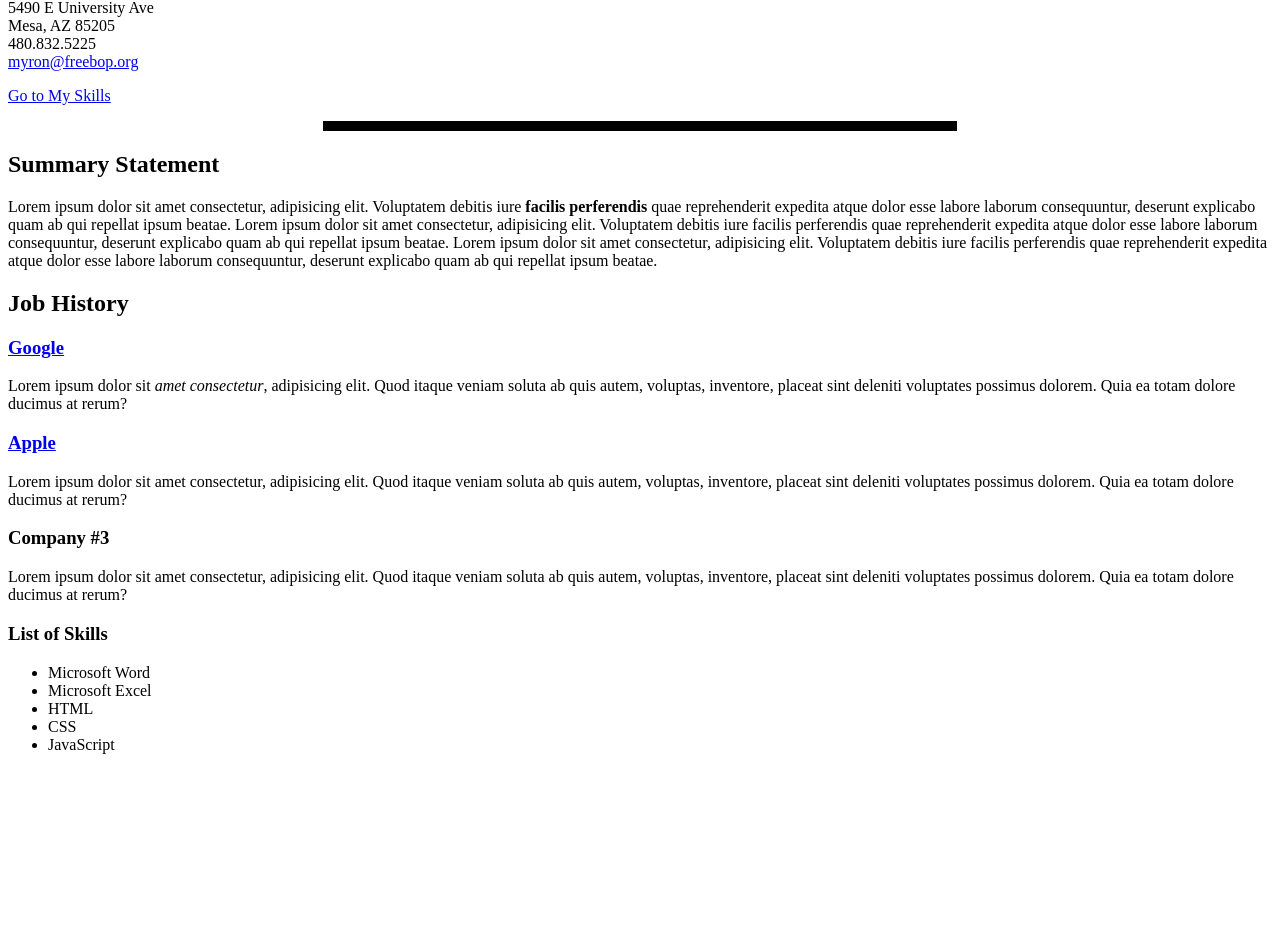
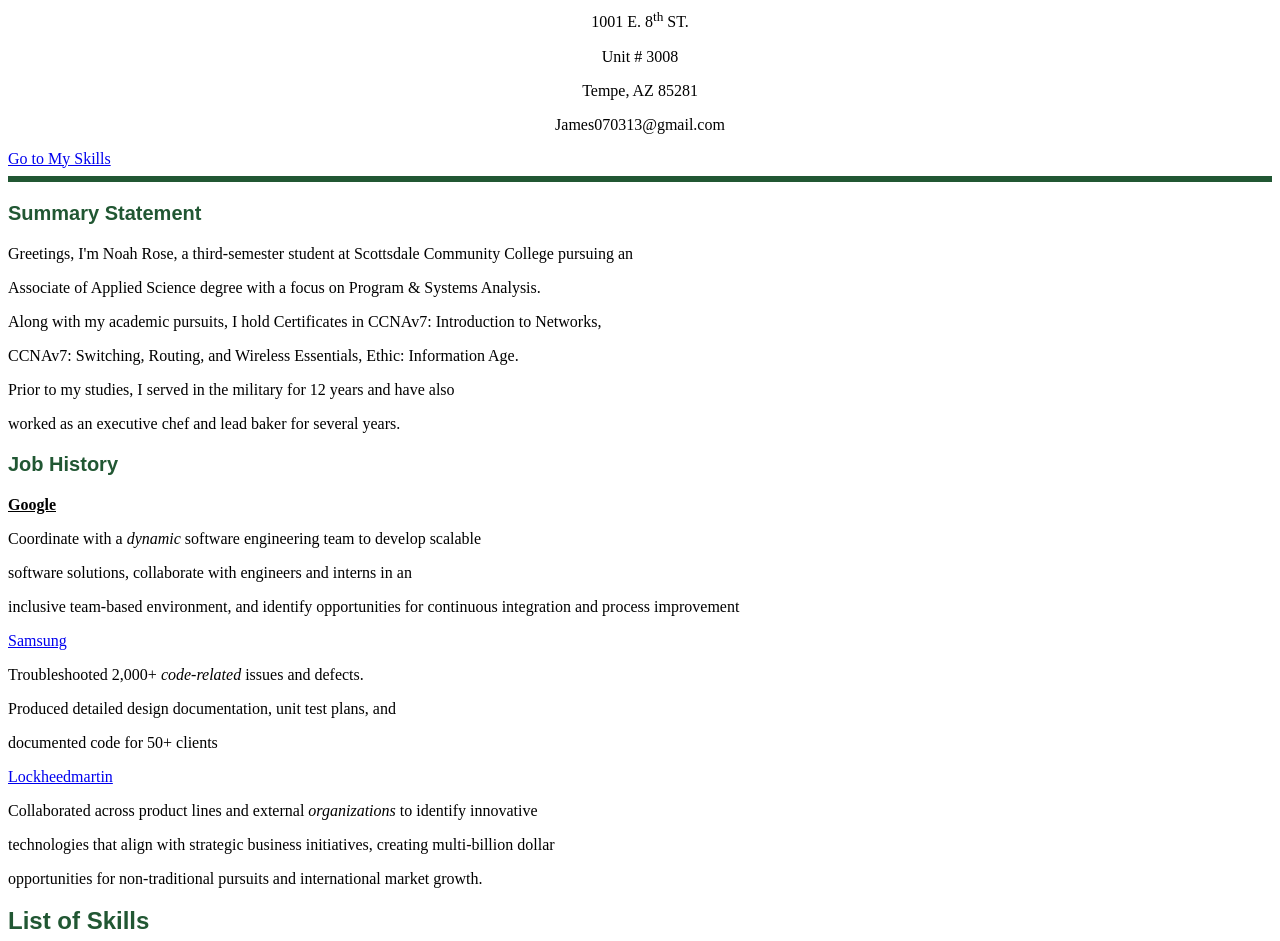
Before and after one commit to noahrose82/CIS133DA, a plain HTML site: page week4/resume.html in a window 1280 px wide. Shown: the part 81-1022 px from the top of the page. Before the commit the page ends 851 px from the top, so only its background shows below. Drawn offline with Linux system fonts and the light colour scheme.

Commit message:
resumewk4

```diff
--- a/week4/resume.html
+++ b/week4/resume.html
@@ -2,55 +2,82 @@
 <html lang="en">
 <head>
     <meta charset="UTF-8">
-    <meta http-equiv="X-UA-Compatible" content="IE=edge">
     <meta name="viewport" content="width=device-width, initial-scale=1.0">
-    <title>Myron Freebop's Online Resume</title>
+    <link rel="stylesheet" type="text/css" href="styles.css">
+    <style>
+        body {
+            font-family: serif;
+            font-size: 16px;
+        }
+        h1, h2, h3 {
+            font-family: sans-serif;
+            color: rgb(33, 87, 51);
+        }
+        h1 {
+            font-size: 36px;
+            text-align: center;
+            background-color: rgb(75, 133, 94);
+        }
+        h2 {
+            font-size: 24px;
+        }
+        h3 {
+            font-size: 20px;
+        }
+        hr {
+            border: 3px solid rgb(33, 87, 51);
+        }
+        #contact-info {
+            text-align: center;
+        }
+        ul {
+            list-style-type: square;
+        }
+    </style>
+    <title>Noah Rose</title>
 </head>
 <body>
-    <h1>Myron Freebop</h1>
-    <p>
-        5490 E University Ave<br />
-        Mesa, AZ 85205<br />
-        480.832.5225<br />
-        <a href="mailto:myron@freebop.org">myron@freebop.org</a>
-    </p>
+    <h1>[Noah Rose]</h1>
+    <div id="contact-info">
+        <p>1001 E. 8<sup>th</sup> ST.</p>
+        <p>Unit # 3008</p>
+        <p>Tempe, AZ 85281</p>
+        <p>James070313@gmail.com</p>
+    </div>
 
-    <p><a href="#skillsList">Go to My Skills</a></p>
+    <a href="https://sites.google.com/view/noahrose/certificates?authuser=0">Go to My Skills</a>
 
-    <hr size="10" width="50%" color="black" />
+    <hr>
 
-    <h2>Summary Statement</h2>
-    <p>
-        Lorem ipsum dolor sit amet consectetur, adipisicing elit. Voluptatem debitis iure <b>facilis perferendis</b> quae reprehenderit expedita atque dolor esse labore laborum consequuntur, deserunt explicabo quam ab qui repellat ipsum beatae.
-        Lorem ipsum dolor sit amet consectetur, adipisicing elit. Voluptatem debitis iure facilis perferendis quae reprehenderit expedita atque dolor esse labore laborum consequuntur, deserunt explicabo quam ab qui repellat ipsum beatae.
-        Lorem ipsum dolor sit amet consectetur, adipisicing elit. Voluptatem debitis iure facilis perferendis quae reprehenderit expedita atque dolor esse labore laborum consequuntur, deserunt explicabo quam ab qui repellat ipsum beatae.
-    </p>
+    <h3>Summary Statement</h3>
+    <p>Greetings, I'm Noah Rose, a third-semester student at Scottsdale Community College pursuing an</p>
+    <p>Associate of Applied Science degree with a focus on Program & Systems Analysis.</p>
+    <p>Along with my academic pursuits, I hold Certificates in CCNAv7: Introduction to Networks,</p>
+    <p>CCNAv7: Switching, Routing, and Wireless Essentials, Ethic: Information Age.</p>
+    <p>Prior to my studies, I served in the military for 12 years and have also</p>
+    <p>worked as an executive chef and lead baker for several years.</p>
 
-    <h2>Job History</h2>
+    <h3>Job History</h3>
+    <p><u><strong>Google</strong></u></p>
+    <p>Coordinate with a <em>dynamic</em> software engineering team to develop scalable</p>
+    <p>software solutions, collaborate with engineers and interns in an</p>
+    <p>inclusive team-based environment, and identify opportunities for continuous integration and process improvement</p>
+    <a href="https://www.samsung.com">Samsung</a>
+    <p>Troubleshooted 2,000+ <em>code-related</em> issues and defects.</p>
+    <p>Produced detailed design documentation, unit test plans, and</p>
+    <p>documented code for 50+ clients</p>
+    <a href="https://www.lockheedmartin.com/">Lockheedmartin</a>
+    <p>Collaborated across product lines and external <em>organizations</em> to identify innovative</p>
+    <p>technologies that align with strategic business initiatives, creating multi-billion dollar</p>
+    <p>opportunities for non-traditional pursuits and international market growth.</p>
 
-    <h3><a href="http://www.google.com">Google</a></h3>
-    <p>
-        Lorem ipsum dolor sit <i>amet consectetur</i>, adipisicing elit. Quod itaque veniam soluta ab quis autem, voluptas, inventore, placeat sint deleniti voluptates possimus dolorem. Quia ea totam dolore ducimus at rerum?
-    </p>
-
-    <h3><a href="http://www.apple.com" target="_blank">Apple</a></h3>
-    <p>
-        Lorem ipsum dolor sit amet consectetur, adipisicing elit. Quod itaque veniam soluta ab quis autem, voluptas, inventore, placeat sint deleniti voluptates possimus dolorem. Quia ea totam dolore ducimus at rerum?
-    </p>
-
-    <h3>Company #3</h3>
-    <p>
-        Lorem ipsum dolor sit amet consectetur, adipisicing elit. Quod itaque veniam soluta ab quis autem, voluptas, inventore, placeat sint deleniti voluptates possimus dolorem. Quia ea totam dolore ducimus at rerum?
-    </p>
-
-    <h3 id="skillsList">List of Skills</h3>
+    <h2>List of Skills</h2>
     <ul>
-        <li>Microsoft Word</li>
+        <li>Python</li>
+        <li>C+</li>
+        <li>SQL</li>
+        <li>Microsoft Access</li>
         <li>Microsoft Excel</li>
-        <li>HTML</li>
-        <li>CSS</li>
-        <li>JavaScript</li>
     </ul>
-
 </body>
 </html>
```
